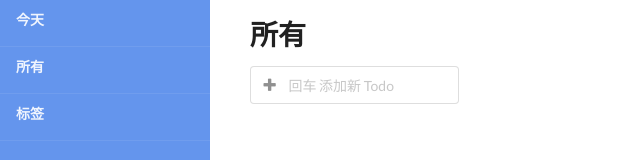
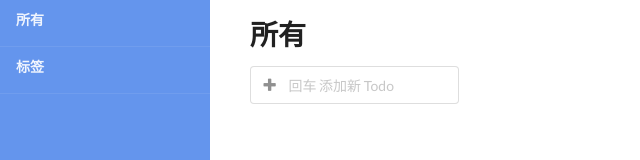
Before and after one commit to akiwu/upup, a React (Create React App) app: page / in a window 1280 px wide. Shown: the top 160 px of the page, without its empty margins (0-640 px from the left). Built offline with nearby package versions, Linux system fonts and the light colour scheme.

Commit message:
favicon && html title

```diff
--- a/public/index.html
+++ b/public/index.html
@@ -19,7 +19,7 @@
       work correctly both with client-side routing and a non-root public URL.
       Learn how to configure a non-root public URL by running `npm run build`.
     -->
-    <title>React App</title>
+    <title>My Todos</title>
   </head>
   <body>
     <noscript>
--- a/src/App.js
+++ b/src/App.js
@@ -58,9 +58,6 @@ class App extends Component {
     return (
       <div className="App">
         <div className="ui visible vertical inverted menu sidebar">
-          <div className="item">
-            <div className="header">今天</div>
-          </div>
           <div className="item">
             <div className="header" onClick={() => this.changeTag()}>所有</div>
           </div>
```
Also changed, not shown: 1 other file (tests, documents, lock files or other folders).
